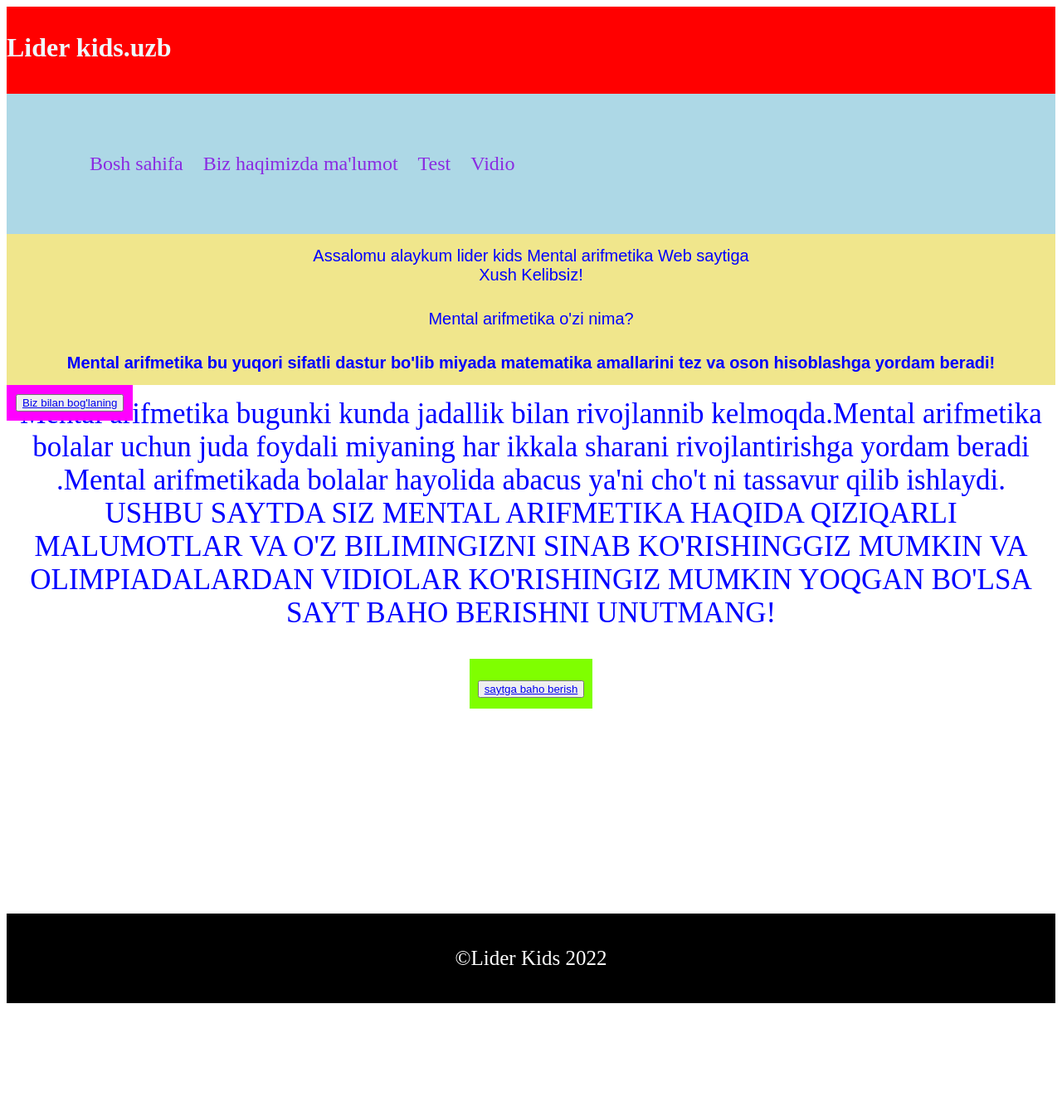
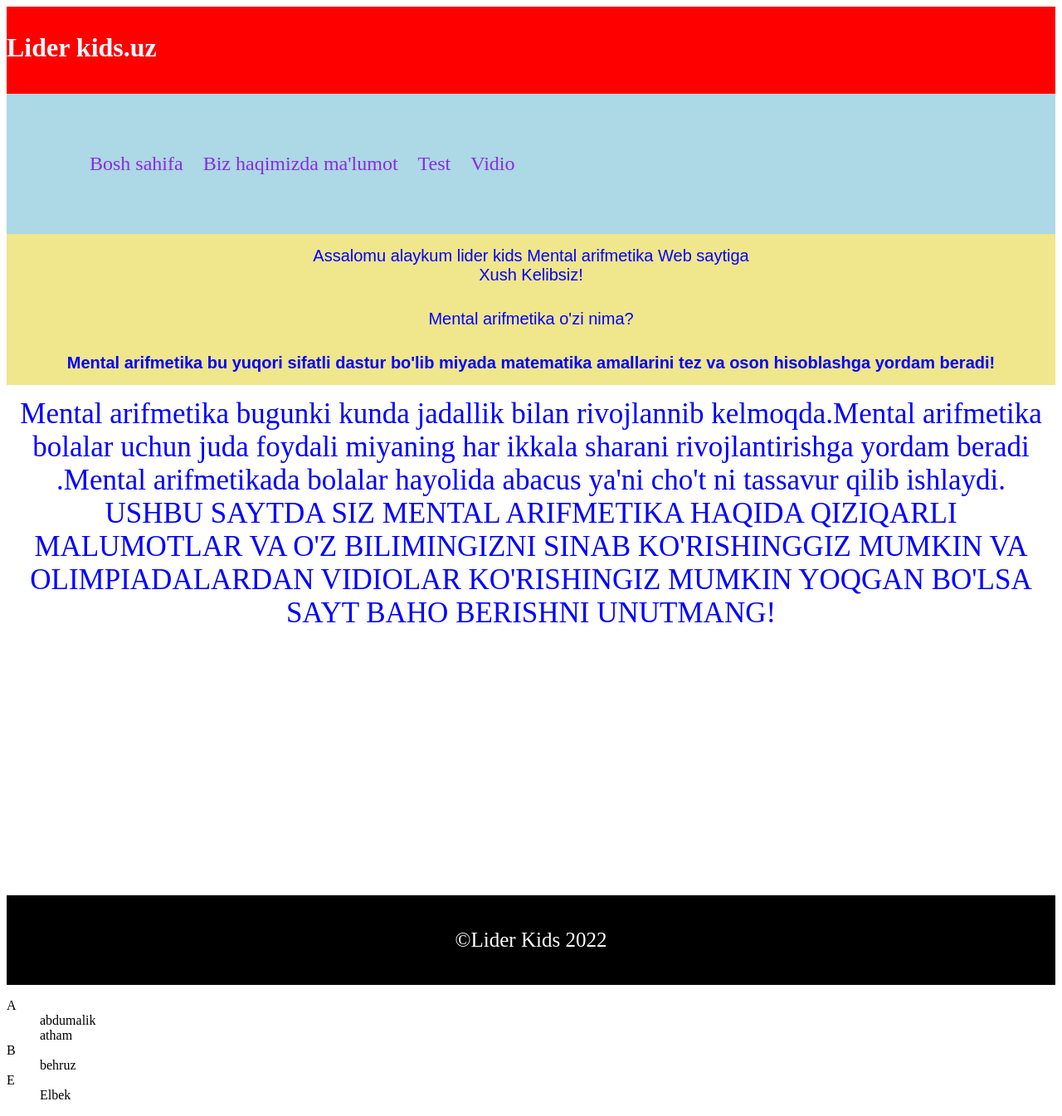
Before and after one commit to behruzeshpolatov/Behruz-Eshpolatov, a plain HTML site: page index.html in a window 1280 px wide. Shown: the whole page at 83% size. Before the commit the page ends 1217 px from the top, so only its background shows below. Drawn offline with Linux system fonts and the light colour scheme.

Commit message:
Add files via upload

```diff
--- a/index.html
+++ b/index.html
@@ -1,61 +1,52 @@
-<!DOCTYPE HTML>
+<!doctype html>
 <html>
-
 <head>
-  <title>
-   Lider Kids.uz
-  </title>
+ <title>Lider kids.uz</title>
  <link rel=stylesheet href="style.css">
 </head>
-
 <body>
-  <div class="q">
-    <h1>Lider kids.uzb</h1>
+ <div class="q" >
+ <h1>Lider kids.uz</h1>
  </div>
 
-  <div class="e">
+ <div class="e" >
  <div class="w">
-      <ol>
+ <ol >
   <li class="bek"><a href="index.html">Bosh sahifa</a></li>
 
  <li><a href="haqida.html">Biz haqimizda ma'lumot</a></li>
 
      <li><a href="test.html">Test</a></li>
 
-        <li><a href="vidio.html">Vidio</a></li>
-      </ol>
+     <li><a href="vidio.html">Vidio</a></li></ol>
       </div>
  </div>
 
      <p class="b">Assalomu alaykum lider kids Mental arifmetika Web saytiga
 
      <br>
-    Xush Kelibsiz!
-  </p>
+          Xush Kelibsiz!       </p>
     <p class="b">Mental arifmetika o'zi nima?</p>
-  <p class="b"><strong>Mental arifmetika bu yuqori sifatli dastur bo'lib miyada matematika amallarini tez va oson
-      hisoblashga yordam
+    <p class="b"><strong>Mental arifmetika bu yuqori sifatli dastur bo'lib miyada matematika amallarini tez va oson hisoblashga yordam
      beradi!</strong></p>
-      <div class="call_fixed">
-        <button><a href="haqida.html">Biz bilan bog'laning</a></button>
-      </div>
 
      <div id="showcase">
-    <p> Mental arifmetika bugunki kunda jadallik bilan rivojlannib kelmoqda.Mental
+    <p>  Mental arifmetika bugunki kunda jadallik bilan rivojlannib kelmoqda.Mental
       arifmetika bolalar uchun juda foydali miyaning har ikkala sharani rivojlantirishga
-      yordam beradi .Mental arifmetikada bolalar hayolida abacus ya'ni cho't ni tassavur qilib ishlaydi.</p>
-    <p>USHBU SAYTDA SIZ MENTAL ARIFMETIKA HAQIDA QIZIQARLI MALUMOTLAR VA O'Z BILIMINGIZNI SINAB KO'RISHINGGIZ MUMKIN VA
-      OLIMPIADALARDAN VIDIOLAR KO'RISHINGIZ MUMKIN YOQGAN BO'LSA SAYT BAHO BERISHNI UNUTMANG!</p>
-       <div class="button_bal">
-        <button><a href="haqida.html">saytga baho berish</a></button>
-       </div>
+      yordam beradi .Mental arifmetikada bolalar hayolida abacus ya'ni cho't ni  tassavur qilib ishlaydi.</p>
+      <p>USHBU SAYTDA SIZ MENTAL ARIFMETIKA HAQIDA QIZIQARLI MALUMOTLAR VA O'Z BILIMINGIZNI SINAB KO'RISHINGGIZ MUMKIN VA OLIMPIADALARDAN VIDIOLAR   KO'RISHINGIZ MUMKIN YOQGAN BO'LSA SAYT BAHO BERISHNI UNUTMANG!</p>
 
     </div>
-  <marquee class="id">Biz bilan qoling</marquee>
-  <div class="d">
-    <p>&copy;Lider Kids 2022</p>
-  </div>
+    <div class="d"><p>&copy;Lider Kids 2022</p></div>
+   <dl class="container">
+ <dt>A</dt>
+<dd>abdumalik</dd>
+<dd>atham</dd>
+<dt>B</dt>
+<dd>behruz</dd>
+<dt>E</dt>
 
+<dd>Elbek</dd>
+ </dl>
 </body>
-
 </html>
```
Also changed, not shown: haqida.html (+6 -12 lines), test.html (+5 -11 lines), text.html (+5 -11 lines), vidio.html (+18 -23 lines). Lines whose indentation alone changed are shown as unchanged.
